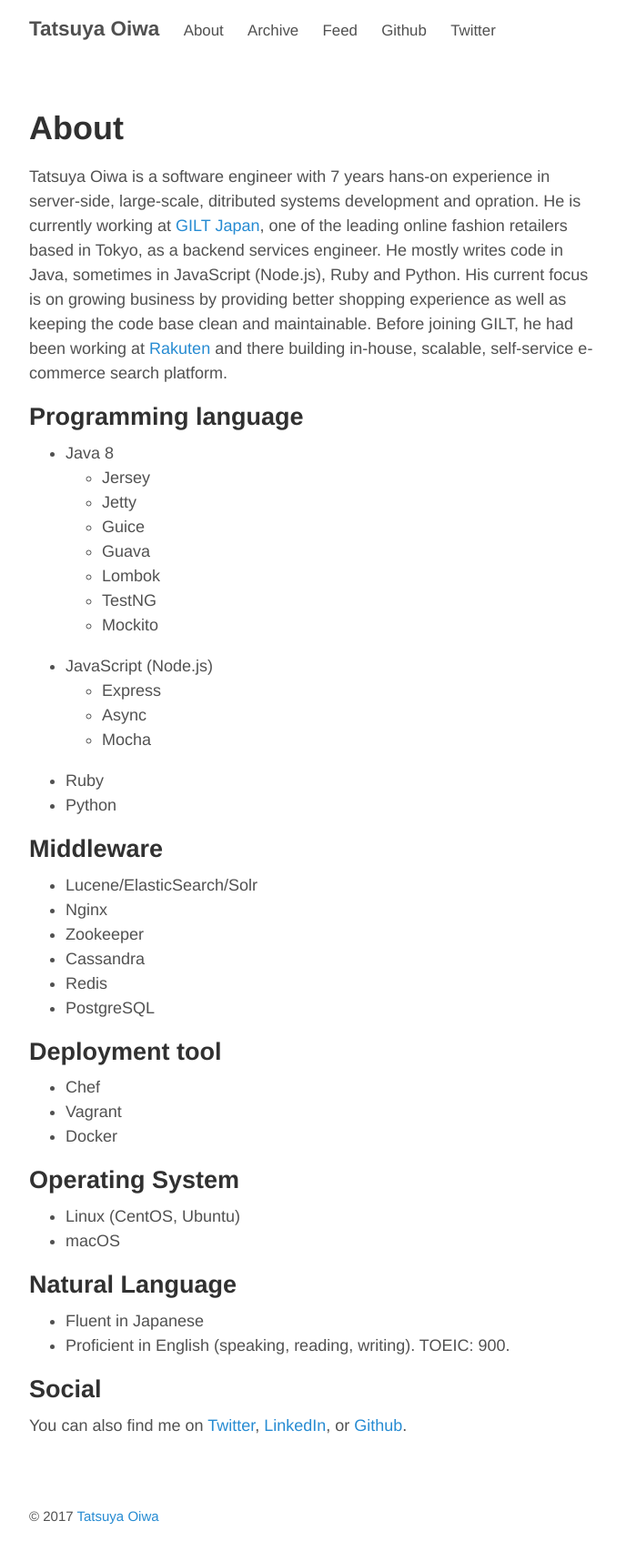
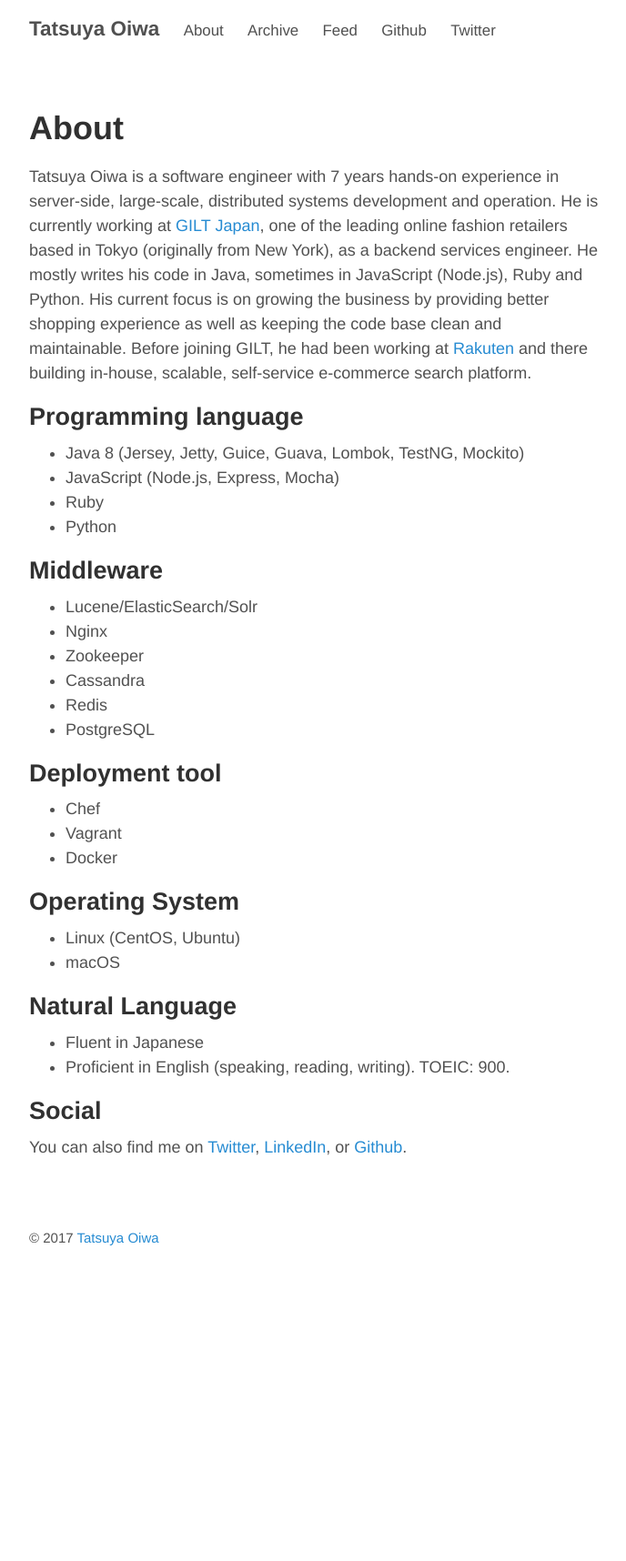
Before and after one commit to tatsuya/tatsuyaoiw.github.io, a Jekyll site: the page built from about.md, in a window 1280 px wide. Shown: the whole page at 91% size, without its empty margins (293-981 px from the left). Built offline with Jekyll 4.4.1, drawn with Linux system fonts in a browser that asks for light colours; Markdown is read by kramdown in place of the engine named in the settings; comment, search, counter and statistics services are not loaded; after the commit the page ends 1410 px from its top, so only the background shows below that.

Commit message:
update about.md

```diff
--- a/about.md
+++ b/about.md
@@ -3,24 +3,12 @@
 title: About
 ---
 
-Tatsuya Oiwa is a software engineer with 7 years hans-on experience in server-side, large-scale, ditributed systems development and opration. He is currently working at [GILT Japan](https://www.gilt.jp/), one of the leading online fashion retailers based in Tokyo, as a backend services engineer. He mostly writes code in Java, sometimes in JavaScript (Node.js), Ruby and Python. His current focus is on growing business by providing better shopping experience as well as keeping the code base clean and maintainable. Before joining GILT, he had been working at [Rakuten](http://www.rakuten.co.jp/) and there building in-house, scalable, self-service e-commerce search platform.
+Tatsuya Oiwa is a software engineer with 7 years hands-on experience in server-side, large-scale, distributed systems development and operation. He is currently working at [GILT Japan](https://www.gilt.jp/), one of the leading online fashion retailers based in Tokyo (originally from New York), as a backend services engineer. He mostly writes his code in Java, sometimes in JavaScript (Node.js), Ruby and Python. His current focus is on growing the business by providing better shopping experience as well as keeping the code base clean and maintainable. Before joining GILT, he had been working at [Rakuten](http://www.rakuten.co.jp/) and there building in-house, scalable, self-service e-commerce search platform.
 
 ## Programming language
 
-- Java 8
-  - Jersey
-  - Jetty
-  - Guice
-  - Guava
-  - Lombok
-  - TestNG
-  - Mockito
-
-- JavaScript (Node.js)
-  - Express
-  - Async
-  - Mocha
-
+- Java 8 (Jersey, Jetty, Guice, Guava, Lombok, TestNG, Mockito)
+- JavaScript (Node.js, Express, Mocha)
 - Ruby
 - Python
 
```
